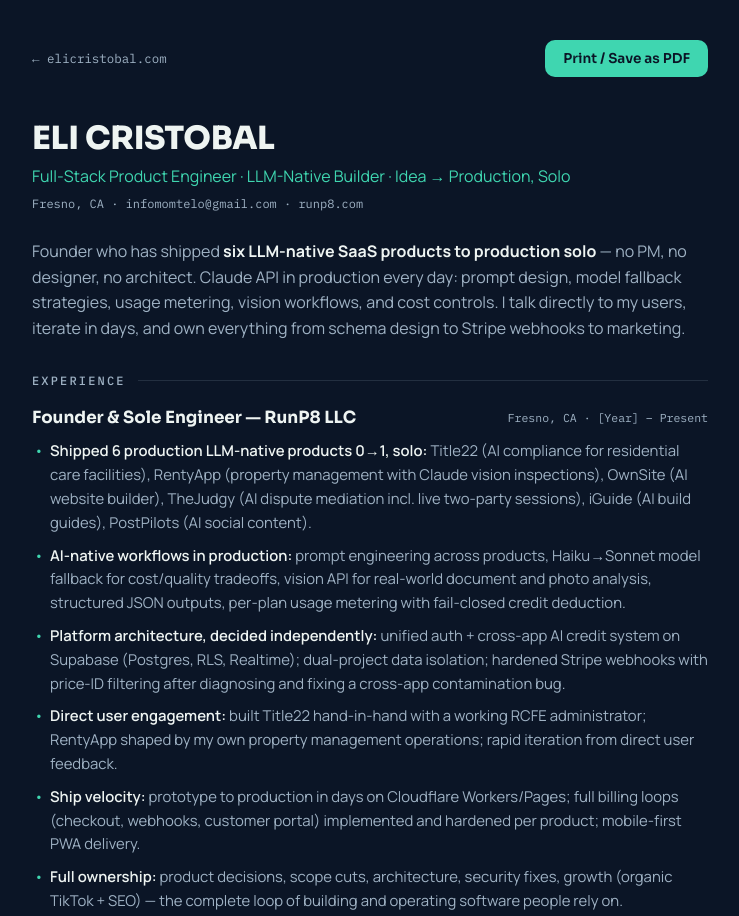
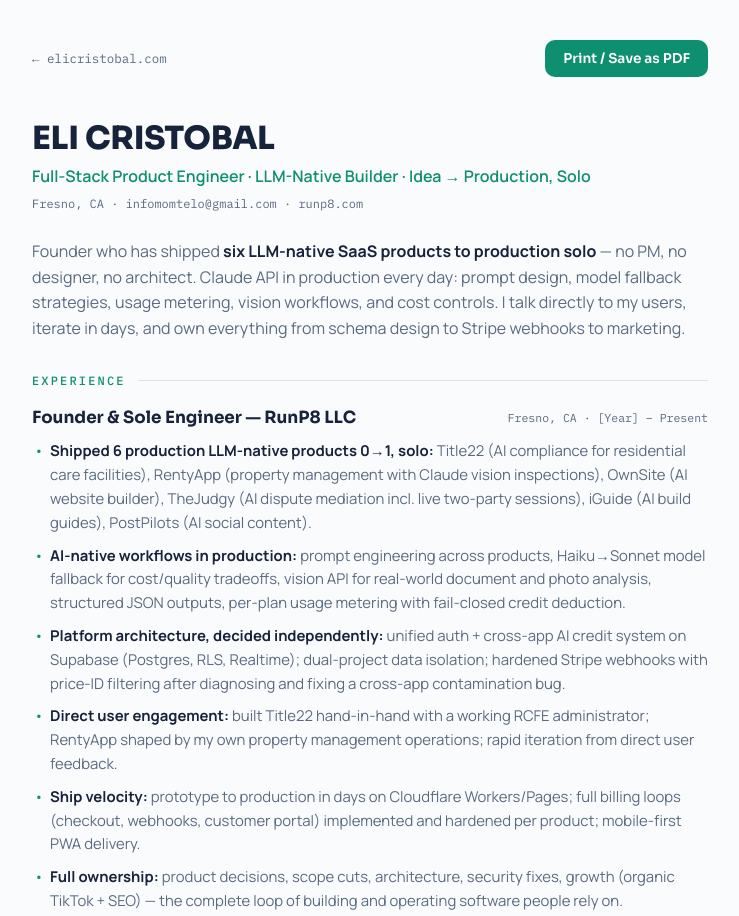
Before and after one commit to infomomtelo-sketch/Eli_Cristobal_Resume, a plain HTML site: page resume.html in a window 1280 px wide. Shown: the top 916 px of the page, without its empty margins (270-1009 px from the left). Drawn offline with Linux system fonts and the light colour scheme.

Commit message:
Update styles in resume.html for better readability

```diff
--- a/resume.html
+++ b/resume.html
@@ -10,12 +10,12 @@
 <link href="https://fonts.googleapis.com/css2?family=Sora:wght@600;700;800&family=Manrope:wght@400;500;600;700&family=IBM+Plex+Mono:wght@400;500&display=swap" rel="stylesheet">
 <style>
   :root{
-    --ink:#0b1526; --foam:#eef4f2; --mist:#9fb2c4;
-    --live:#3fd6b0; --amber:#f0a35e; --line:rgba(159,178,196,.16);
+    --paper:#fafbfc; --ink:#16233a; --gray:#5a6b80;
+    --teal:#0e8f70; --amber:#b05e1d; --line:#dbe2ea;
   }
   *{margin:0;padding:0;box-sizing:border-box}
   body{
-    background:var(--ink);color:var(--foam);
+    background:var(--paper);color:var(--ink);
     font-family:'Manrope',system-ui,sans-serif;line-height:1.6;
   }
   .wrap{max-width:720px;margin:0 auto;padding:40px 22px 60px}
@@ -25,45 +25,42 @@
   }
   .back{
     font-family:'IBM Plex Mono',monospace;font-size:.78rem;
-    color:var(--mist);text-decoration:none;
+    color:var(--gray);text-decoration:none;
   }
-  .back:hover{color:var(--live)}
+  .back:hover{color:var(--teal)}
   .print-btn{
     font-family:'Sora',sans-serif;font-weight:600;font-size:.85rem;
-    background:var(--live);color:var(--ink);border:none;cursor:pointer;
+    background:var(--teal);color:#fff;border:none;cursor:pointer;
     padding:10px 18px;border-radius:10px;
   }
-  h1{font-family:'Sora',sans-serif;font-weight:800;font-size:2rem;letter-spacing:-.01em}
-  .role{color:var(--live);font-size:1rem;margin-bottom:4px}
-  .meta{font-family:'IBM Plex Mono',monospace;font-size:.75rem;color:var(--mist);margin-bottom:26px}
-  .summary{color:var(--mist);margin-bottom:8px}
-  .summary strong{color:var(--foam)}
+  h1{font-family:'Sora',sans-serif;font-weight:800;font-size:2rem;letter-spacing:-.01em;color:var(--ink)}
+  .role{color:var(--teal);font-size:1rem;font-weight:600;margin-bottom:4px}
+  .meta{font-family:'IBM Plex Mono',monospace;font-size:.75rem;color:var(--gray);margin-bottom:26px}
+  .summary{color:var(--gray);margin-bottom:8px}
+  .summary strong{color:var(--ink)}
   h2{
     font-family:'IBM Plex Mono',monospace;font-size:.75rem;letter-spacing:.18em;
-    text-transform:uppercase;color:var(--mist);font-weight:500;
+    text-transform:uppercase;color:var(--teal);font-weight:500;
     display:flex;align-items:center;gap:12px;
     margin:30px 0 14px;
   }
   h2::after{content:"";flex:1;height:1px;background:var(--line)}
   .job-head{display:flex;justify-content:space-between;gap:10px;flex-wrap:wrap;margin-bottom:8px}
-  .job-head h3{font-family:'Sora',sans-serif;font-size:1.05rem;font-weight:700}
-  .job-head span{font-family:'IBM Plex Mono',monospace;font-size:.72rem;color:var(--mist);align-self:center}
+  .job-head h3{font-family:'Sora',sans-serif;font-size:1.05rem;font-weight:700;color:var(--ink)}
+  .job-head span{font-family:'IBM Plex Mono',monospace;font-size:.72rem;color:var(--gray);align-self:center}
   ul{list-style:none}
   li{
     position:relative;padding-left:18px;margin-bottom:9px;
-    color:var(--mist);font-size:.93rem;
+    color:var(--gray);font-size:.93rem;
   }
-  li::before{content:"•";position:absolute;left:2px;color:var(--live)}
-  li strong{color:var(--foam);font-weight:600}
+  li::before{content:"•";position:absolute;left:2px;color:var(--teal)}
+  li strong{color:var(--ink);font-weight:700}
   .creds li::before{content:"✓";color:var(--amber);font-size:.85rem}
 
-  /* ---- print: clean light one-pager ---- */
   @media print{
-    :root{--ink:#fff;--foam:#111;--mist:#444;--live:#0a7a5f;--amber:#8a4b12;--line:#ccc}
-    body{background:#fff;color:#111}
+    .topbar{display:none}
     .wrap{padding:0;max-width:none}
-    .topbar{display:none}
-    a{color:#111;text-decoration:none}
+    body{font-size:.95em}
     li{page-break-inside:avoid}
   }
 </style>
```
